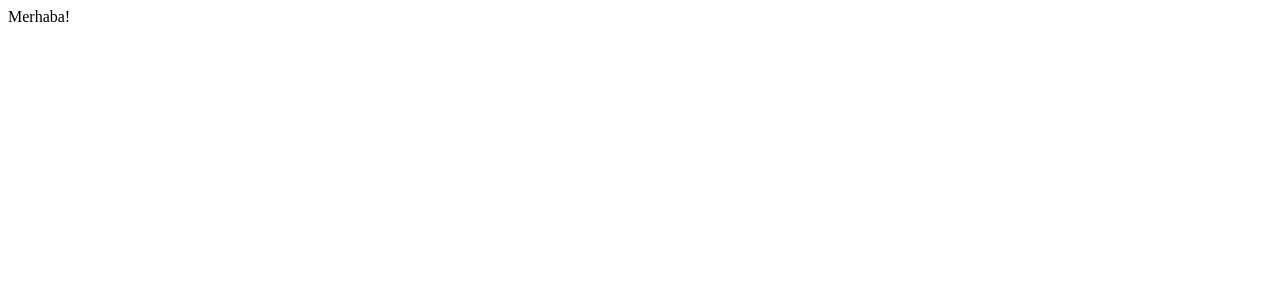
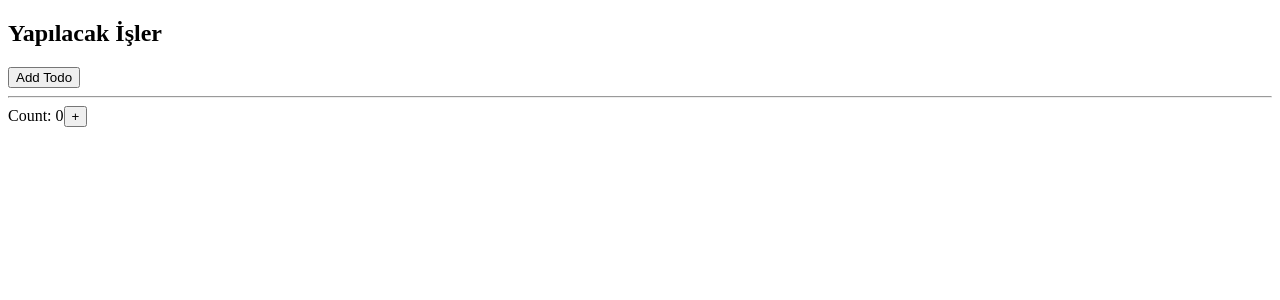
Before and after one commit to alisarsar/hafta10, a React (Create React App) app: page / in a window 1280 px wide. Shown: the top 300 px of the page. Built offline with nearby package versions, Linux system fonts and the light colour scheme.

Commit message:
usecallback örneği yapıldı

```diff
--- a/src/App.js
+++ b/src/App.js
@@ -1,10 +1,28 @@
+import { useCallback, useState } from "react"
+import Todos from "./Todos"
 
-function App() {
-    return (
-      <>
-        Merhaba!
-      </>
-    );
+const App = () => {
+  const [count, setCount] = useState(0)
+  const [todos, setTodos] = useState([])
+
+  const increment = () => {
+    setCount((c) => c + 1)
   }
 
-  export default App;
+  const addTodo = useCallback(  () => {
+    setTodos((t) => [...t, "New Todo"])
+  }, [todos]  )
+
+  return (
+    <>
+      <Todos todos={todos} todoEkle={addTodo} />
+      <hr />
+      <div>
+        Count: {count}
+        <button onClick={increment}>+</button>
+      </div>
+    </>
+  )
+}
+
+export default App
--- /dev/null
+++ b/src/Todos.jsx
@@ -0,0 +1,19 @@
+import { memo } from "react"
+
+const Todos = ({ todos, todoEkle }) => {
+  console.log("child render")
+
+  return (
+    <>
+      <h2>Yapılacak İşler</h2>
+
+      {todos.map((todo, index) => {
+        return <p key={index}>{todo}</p>
+      })}
+
+      <button onClick={todoEkle}>Add Todo</button>
+    </>
+  );
+};
+
+export default memo(Todos)
```
